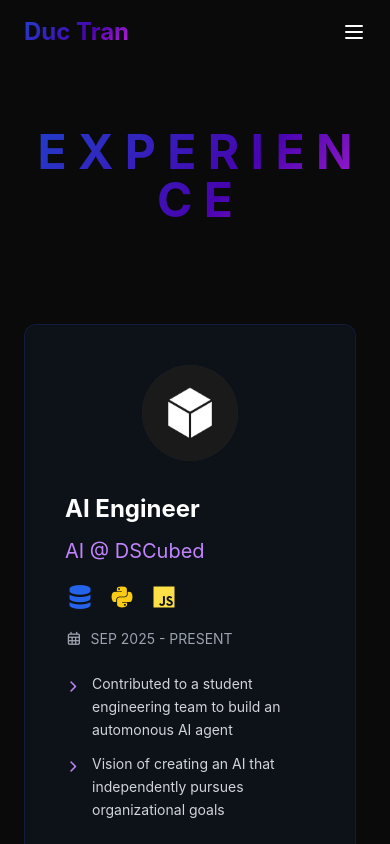
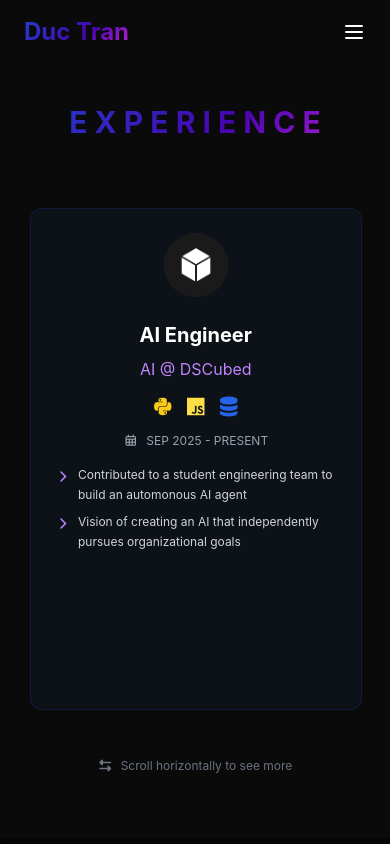
Before and after one commit to chimdienn/duccu-portfolio, a React (Vite) app in the folder client/: page /experience in a window 390 px wide. Shown: the top 844 px of the page. Built offline with nearby package versions, Linux system fonts and the light colour scheme.

Commit message:
added mobile view for 'experience' page

```diff
--- a/client/src/components/Footer.jsx
+++ b/client/src/components/Footer.jsx
@@ -2,7 +2,7 @@
 
 const Footer = () => {
   return (
-    <footer className="bg-black/50 backdrop-blur-sm py-12 mt-16">
+    <footer className="bg-black/50 backdrop-blur-sm py-12 mt-8 md:mt-16">
       <div className="container mx-auto px-6">
         <div className="flex flex-col items-center">
           <div className="flex space-x-6 mb-6">
--- a/client/src/components/pages/Experience.jsx
+++ b/client/src/components/pages/Experience.jsx
@@ -10,8 +10,8 @@ const Experience = () => {
     {
       title: "AI Engineer",
       organization: "AI @ DSCubed",
-      logo: ai_ds_cubed_logo, // Replace with actual logo URL/image
-      techStack: ["postgresql", "python", "javascript"],
+      logo: ai_ds_cubed_logo,
+      techStack: ["python", "javascript", "postgresql"],
       time: "SEP 2025 - PRESENT",
       description: [
         "Contributed to a student engineering team to build an automonous AI agent",
@@ -22,7 +22,7 @@ const Experience = () => {
       title: "Academic Tutor",
       organization:
         "School of Mathematics and Statistics, University of Melbourne",
-      logo: unimelb_logo, // Replace with actual logo URL/image
+      logo: unimelb_logo,
       techStack: ["mathematics", "matlab", "m-file"],
       time: "JUL 2025 - PRESENT",
       description: [
@@ -35,7 +35,7 @@ const Experience = () => {
     {
       title: "Web Developer Intern",
       organization: "Business Web Solutions",
-      logo: bws_logo, // Replace with actual logo URL/image
+      logo: bws_logo,
       techStack: ["python", "javascript", "html5", "css3", "postgresql", "git"],
       time: "APR 2025 - JUN 2020",
       description: [
@@ -76,14 +76,14 @@ const Experience = () => {
     postgresql: "fas fa-database",
     mysql: "fas fa-database",
 
-    mathematics: "fas fa-square-root-alt", // Square root symbol
-    matlab: "fas fa-chart-line", // Chart icon (closest match)
-    "m-file": "fas fa-file-code", // Code file icon
+    mathematics: "fas fa-square-root-alt",
+    matlab: "fas fa-chart-line",
+    "m-file": "fas fa-file-code",
     geogebra: "fas fa-shapes",
 
-    logistics: "fas fa-truck-loading", // Logistics truck icon
-    "av-systems": "fas fa-video", // Video/AV equipment icon
-    digital: "fas fa-laptop", // Digital/computer icon
+    logistics: "fas fa-truck-loading",
+    "av-systems": "fas fa-video",
+    digital: "fas fa-laptop",
     "event-management": "fas fa-calendar-check",
   };
 
@@ -104,33 +104,33 @@ const Experience = () => {
     postgresql: "text-blue-600",
     mysql: "text-blue-500",
 
-    mathematics: "text-indigo-400", // Purple-blue for math
-    matlab: "text-orange-500", // MATLAB's brand color
+    mathematics: "text-indigo-400",
+    matlab: "text-orange-500",
     "m-file": "text-gray-400",
 
-    logistics: "text-green-400", // Green for operations
-    "av-systems": "text-red-400", // Red for media/AV
-    digital: "text-blue-400", // Blue for digital/tech
+    logistics: "text-green-400",
+    "av-systems": "text-red-400",
+    digital: "text-blue-400",
     "event-management": "text-purple-400",
   };
 
   return (
-    <div className="pt-32 fade-in">
-      <div className="container mx-auto px-6">
-        <h1 className="text-5xl font-bold gradient-text mb-20 text-center">
+    <div className="pt-20 md:pt-32 fade-in pb-8">
+      <div className="container mx-auto px-4 md:px-6">
+        <h1 className="text-3xl sm:text-4xl md:text-5xl font-bold gradient-text mb-12 md:mb-20 text-center mt-6 md:mt4">
           E X P E R I E N C E
         </h1>
 
-        <div className="carousel-container flex gap-8 pb-8 overflow-x-auto snap-x snap-mandatory">
+        <div className="carousel-container flex gap-4 md:gap-8 pb-6 md:pb-8 overflow-x-auto snap-x snap-mandatory px-4 md:px-0">
           {experiences.map((exp, index) => (
             <div
               key={index}
-              className="flex-shrink-0 w-[45vw] min-w-[500px] max-w-[600px] bg-gray-900/50 backdrop-blur-sm rounded-xl p-10 border border-gray-800 card-hover snap-center"
-              style={{ minHeight: "60vh" }}
+              className="flex-shrink-0 w-[85vw] sm:w-[70vw] md:w-[45vw] min-w-[280px] md:min-w-[500px] max-w-[600px] bg-gray-900/50 backdrop-blur-sm rounded-xl p-6 md:p-10 border border-gray-800 card-hover snap-center mx-auto"
+              style={{ minHeight: "auto" }}
             >
               {/* Organization Logo */}
-              <div className="flex justify-center mb-8">
-                <div className="w-24 h-24 bg-gray-800 rounded-full flex items-center justify-center text-4xl">
+              <div className="flex justify-center mb-6 md:mb-8">
+                <div className="w-16 h-16 md:w-24 md:h-24 bg-gray-800 rounded-full flex items-center justify-center">
                   <img
                     src={exp.logo}
                     alt={exp.organization}
@@ -140,25 +140,25 @@ const Experience = () => {
               </div>
 
               {/* Role Title */}
-              <h2 className="text-2xl font-bold mb-3 text-white">
+              <h2 className="text-xl md:text-2xl font-bold mb-2 md:mb-3 text-white text-center md:text-left">
                 {exp.title}
               </h2>
 
               {/* Organization Name */}
-              <h3 className="text-xl text-purple-400 mb-4">
+              <h3 className="text-base md:text-xl text-purple-400 mb-3 md:mb-4 text-center md:text-left">
                 {exp.organization}
               </h3>
 
               {/* Tech Stack Icons */}
-              <div className="flex gap-3 mb-4 flex-wrap">
+              <div className="flex gap-2 md:gap-3 mb-3 md:mb-4 flex-wrap justify-center md:justify-start">
                 {exp.techStack.map((tech, i) => (
                   <div key={i} className="relative group">
                     <i
-                      className={`${techIcons[tech]} text-2xl ${techColors[tech]} hover:scale-110 transition-transform cursor-pointer`}
+                      className={`${techIcons[tech]} text-xl md:text-2xl ${techColors[tech]} hover:scale-110 transition-transform cursor-pointer`}
                       title={tech.replace("-", " ").toUpperCase()}
                     ></i>
                     {/* Tooltip */}
-                    <span className="absolute -top-8 left-1/2 -translate-x-1/2 bg-gray-800 text-white text-xs px-2 py-1 rounded opacity-0 group-hover:opacity-100 transition-opacity whitespace-nowrap pointer-events-none">
+                    <span className="absolute -top-8 left-1/2 -translate-x-1/2 bg-gray-800 text-white text-xs px-2 py-1 rounded opacity-0 group-hover:opacity-100 transition-opacity whitespace-nowrap pointer-events-none z-10">
                       {tech.replace("-", " ").toUpperCase()}
                     </span>
                   </div>
@@ -166,19 +166,21 @@ const Experience = () => {
               </div>
 
               {/* Duration */}
-              <p className="text-gray-400 text-sm mb-6 flex items-center">
+              <p className="text-gray-400 text-xs md:text-sm mb-4 md:mb-6 flex items-center justify-center md:justify-start">
                 <i className="far fa-calendar-alt mr-2"></i>
                 {exp.time}
               </p>
 
               {/* Description Points */}
-              <ul className="space-y-3">
+              <ul className="space-y-2 md:space-y-3">
                 {exp.description.map((item, i) => (
                   <li key={i} className="text-gray-300 flex items-start">
-                    <span className="text-purple-400 mr-3 mt-1.5 text-xs">
+                    <span className="text-purple-400 mr-2 md:mr-3 mt-1 md:mt-1.5 text-xs flex-shrink-0">
                       <i className="fas fa-chevron-right"></i>
                     </span>
-                    <span className="text-sm leading-relaxed">{item}</span>
+                    <span className="text-xs md:text-sm leading-relaxed">
+                      {item}
+                    </span>
                   </li>
                 ))}
               </ul>
@@ -187,8 +189,8 @@ const Experience = () => {
         </div>
 
         {/* Scroll Indicator */}
-        <div className="flex justify-center mt-8">
-          <p className="text-gray-500 text-sm flex items-center">
+        <div className="flex justify-center mt-6 md:mt-8">
+          <p className="text-gray-500 text-xs md:text-sm flex items-center">
             <i className="fas fa-arrows-alt-h mr-2"></i>
             Scroll horizontally to see more
           </p>
```
